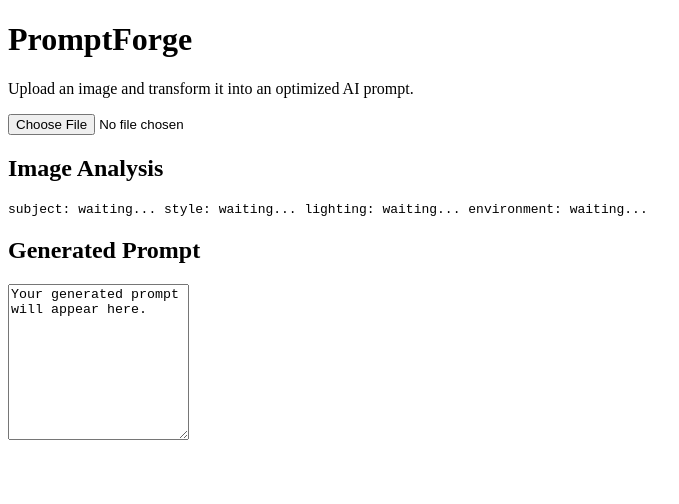
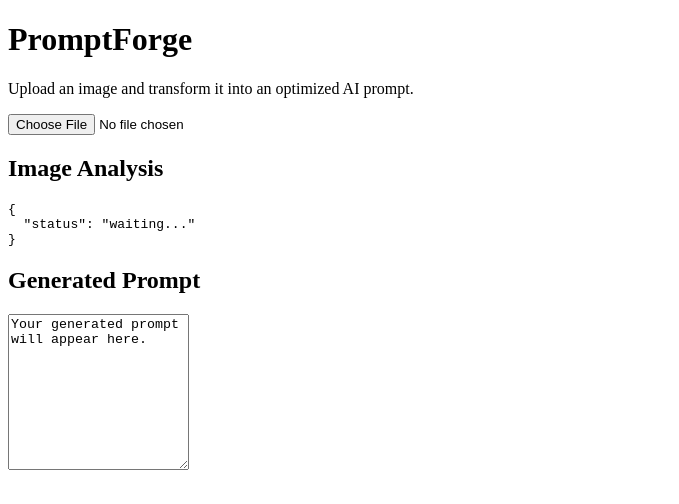
Before and after one commit to darktown/Promptforge, a Next.js app in the folder frontend/: page / in a window 1280 px wide. Shown: the top 504 px of the page, without its empty margins (0-679 px from the left). Built offline with nearby package versions, Linux system fonts and the light colour scheme.

Commit message:
feat: make analysis viewer dynamic

```diff
--- a/frontend/components/AnalysisViewer.tsx
+++ b/frontend/components/AnalysisViewer.tsx
@@ -1,15 +1,16 @@
 // AnalysisViewer
-// Displays image analysis returned by the backend.
+// Displays backend analysis data.
 
-export default function AnalysisViewer() {
+interface Props {
+  analysis?: any;
+}
+
+export default function AnalysisViewer({ analysis }: Props) {
   return (
     <section>
       <h2>Image Analysis</h2>
       <pre>
-subject: waiting...
-style: waiting...
-lighting: waiting...
-environment: waiting...
+{JSON.stringify(analysis || { status: 'waiting...' }, null, 2)}
       </pre>
     </section>
   );
```
